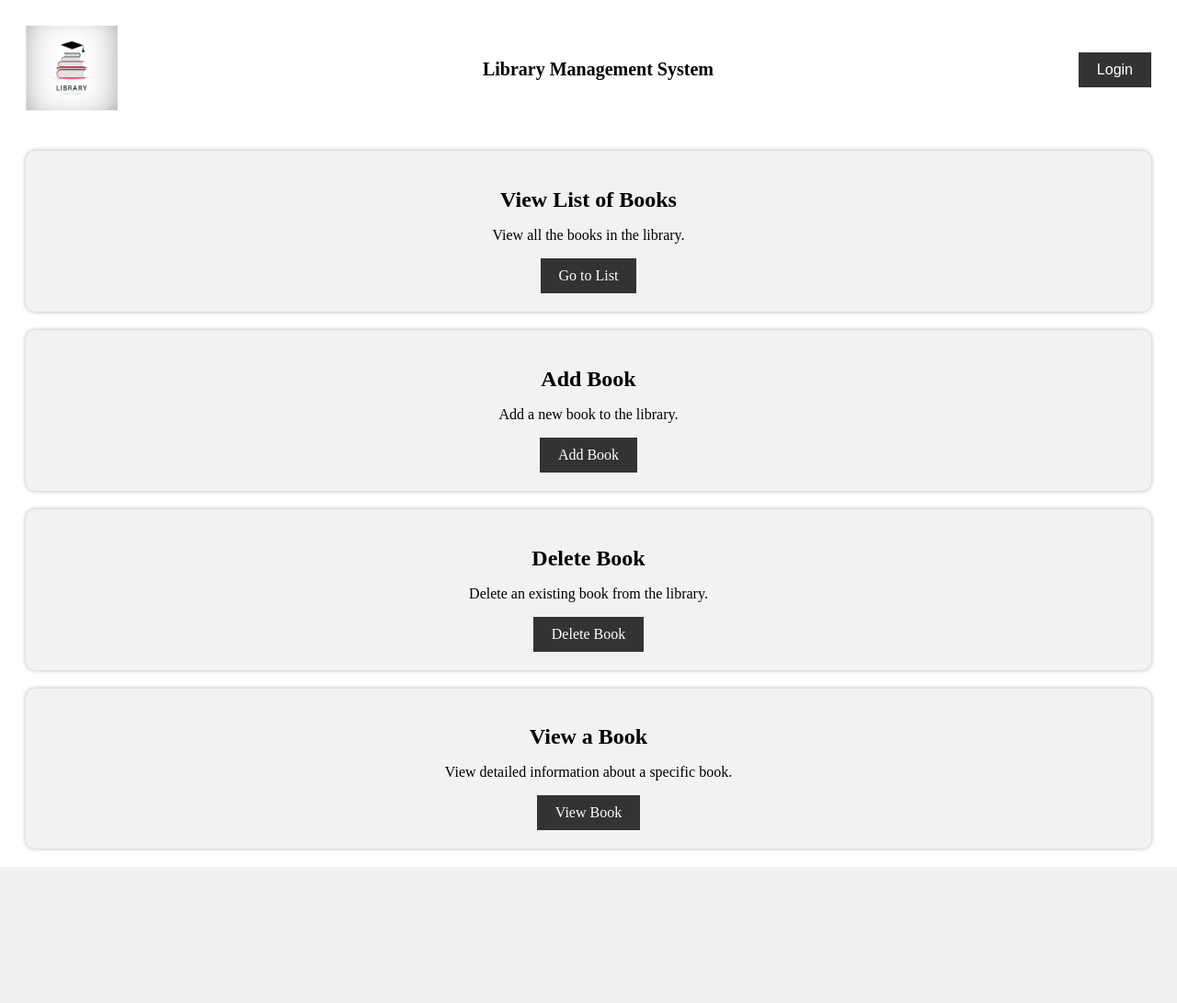
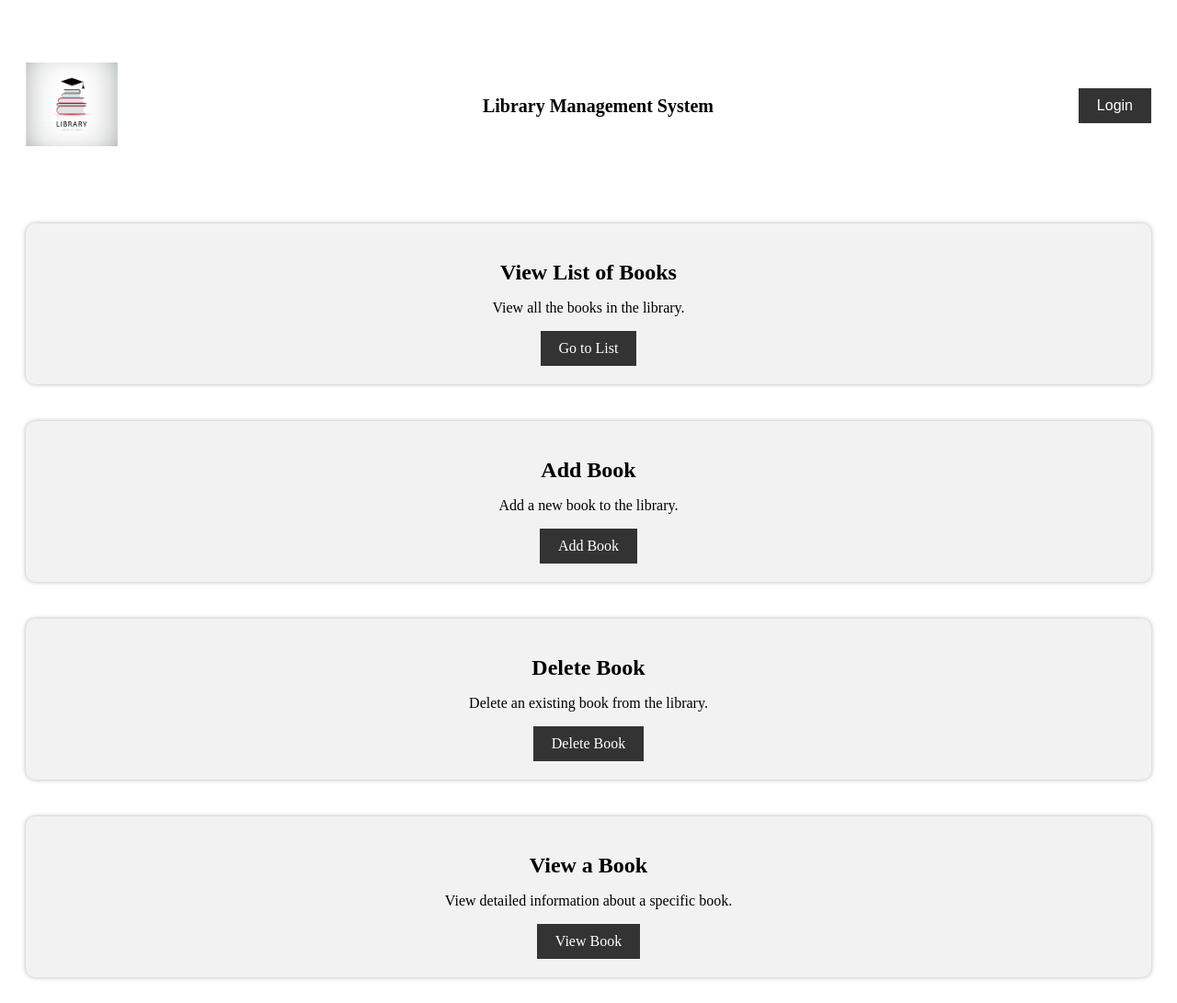
Before and after one commit to yasanthaniroshan/Library-Management-System, a Django app: page / in a window 1280 px wide. Shown: the whole page at 92% size. Before the commit the page ends 943 px from the top, so only its background shows below. Run offline with Django 3.2, Linux system fonts and the light colour scheme.

Commit message:
Added Minor Modifications and asserts - Added Each function as Image in Asserts - Added minor chanage to home.css

```diff
--- a/static/css/home.css
+++ b/static/css/home.css
@@ -80,6 +80,8 @@ body.exceeds-normal-size footer {
 body {
     scrollbar-width: thin;
     scrollbar-color: transparent transparent;
+    display: grid;
+    grid-template-rows: 1fr 1fr;
 }
 
 body::-webkit-scrollbar {
```
Also changed, not shown: Assets/LibManager_admin.png (added), Assets/LibManager_models.png (added), Assets/LibManager_setting.png (added), Assets/LibManager_urls.png (added), Assets/LibManager_views_addbook.png (added), Assets/LibManager_views_booklist.png (added), Assets/LibManager_views_bookview.png (added), Assets/LibManager_views_deletebook.png (added), Assets/LibManager_views_searchbook.png (added), Assets/Library.png (added).
